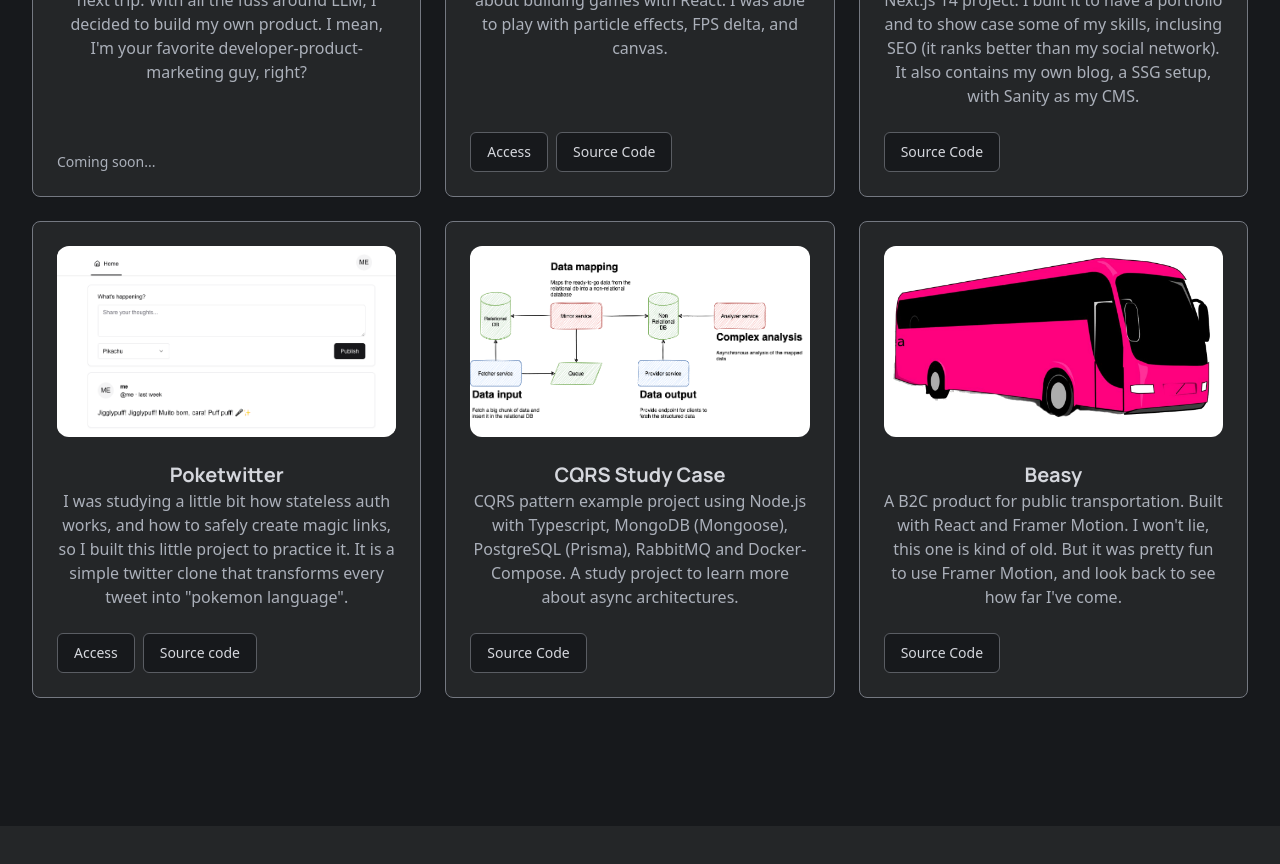
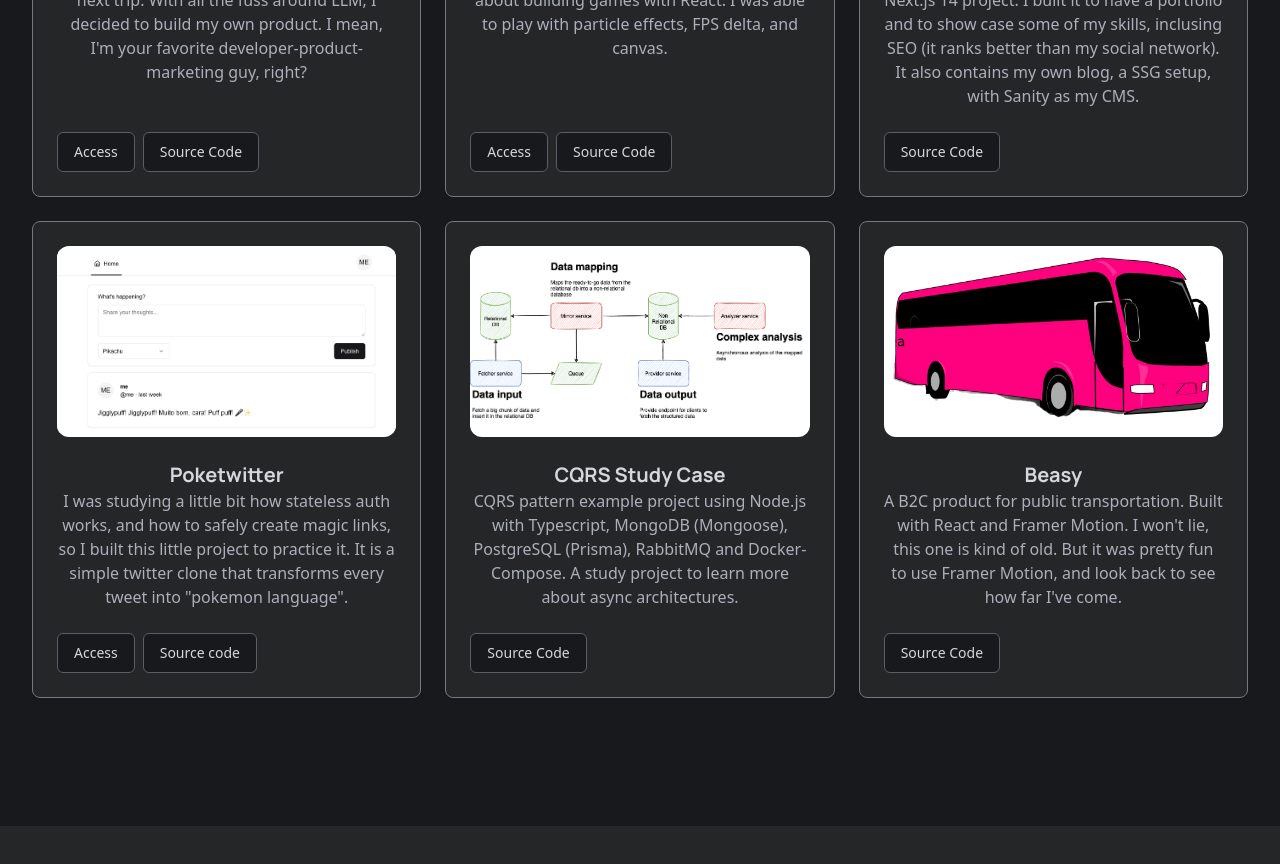
Before and after one commit to atreib/portfolio, a Next.js app: page / in a window 1280 px wide. Shown: the part 2340-3204 px from the top of the page. Built offline with nearby package versions, Linux system fonts and the light colour scheme.

Commit message:
feat: update tripwise on portfolio

```diff
--- a/src/app/page.tsx
+++ b/src/app/page.tsx
@@ -228,8 +228,23 @@ export default function Component() {
                       developer-product-marketing guy, right?
                     </p>
                   </CardContent>
-                  <CardFooter className="space-x-2 text-muted-foreground font-light text-sm">
-                    Coming soon...
+                  <CardFooter className="space-x-2">
+                    <Button variant="outline" asChild>
+                      <Link
+                        href="https://tripwise.andretreib.com/"
+                        prefetch={false}
+                      >
+                        Access
+                      </Link>
+                    </Button>
+                    <Button variant="outline" asChild>
+                      <Link
+                        href="https://github.com/atreib/tripwise"
+                        prefetch={false}
+                      >
+                        Source Code
+                      </Link>
+                    </Button>
                   </CardFooter>
                 </Card>
                 <Card className="flex flex-col h-full">
```
